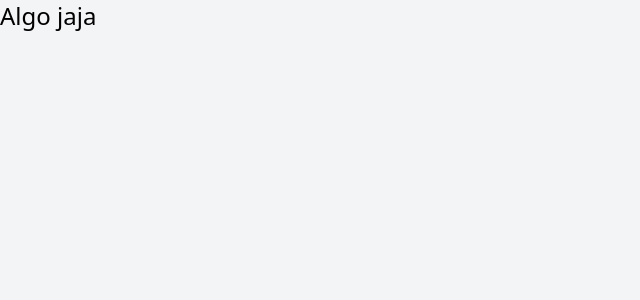
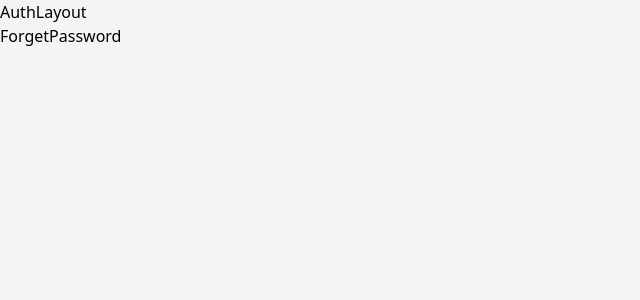
Before and after one commit to reloadercf/frontend-tasks, a React (Vite) app: page /forget-password in a window 1280 px wide. Shown: the top 300 px of the page, without its empty margins (0-640 px from the left). Built offline with nearby package versions, Linux system fonts and the light colour scheme.

Commit message:
feat: :tada: Init public compoments

```diff
--- a/src/App.tsx
+++ b/src/App.tsx
@@ -1,5 +1,26 @@
+import { BrowserRouter, Routes, Route } from 'react-router-dom';
+
+import { Login } from './pages/Login';
+import { Register } from './pages/Register';
+import { NewPassword } from './pages/NewPassword';
+import { AuthLayout } from './layouts/AuthLayout';
+import { ForgetPassword } from './pages/ForgetPassword';
+import { ConfirmAccount } from './pages/ConfirmAccount';
+
 function App() {
-  return <h1 className="text-2xl">Algo jaja</h1>;
+  return (
+    <BrowserRouter>
+      <Routes>
+        <Route path="/" element={<AuthLayout />}>
+          <Route index element={<Login />} />
+          <Route path="register" element={<Register />} />
+          <Route path="confirm/:id" element={<ConfirmAccount />} />
+          <Route path="forget-password" element={<ForgetPassword />} />
+          <Route path="forget-password/:token" element={<NewPassword />} />
+        </Route>
+      </Routes>
+    </BrowserRouter>
+  );
 }
 
 export default App;
--- /dev/null
+++ b/src/layouts/AuthLayout.tsx
@@ -0,0 +1,10 @@
+import { Outlet } from 'react-router-dom';
+
+export const AuthLayout = () => {
+  return (
+    <div>
+      AuthLayout
+      <Outlet />
+    </div>
+  );
+};
--- /dev/null
+++ b/src/pages/ConfirmAccount.tsx
@@ -0,0 +1,3 @@
+export const ConfirmAccount = () => {
+  return <div>ConfirmAccount</div>;
+};
--- /dev/null
+++ b/src/pages/ForgetPassword.tsx
@@ -0,0 +1,3 @@
+export const ForgetPassword = () => {
+  return <div>ForgetPassword</div>;
+};
--- /dev/null
+++ b/src/pages/Login.tsx
@@ -0,0 +1,3 @@
+export const Login = () => {
+  return <div>Login</div>;
+};
--- /dev/null
+++ b/src/pages/NewPassword.tsx
@@ -0,0 +1,3 @@
+export const NewPassword = () => {
+  return <div>You can add new password now</div>;
+};
--- /dev/null
+++ b/src/pages/Register.tsx
@@ -0,0 +1,3 @@
+export const Register = () => {
+  return <div>Register</div>;
+};
```
Also changed, not shown: .eslintrc.cjs.
